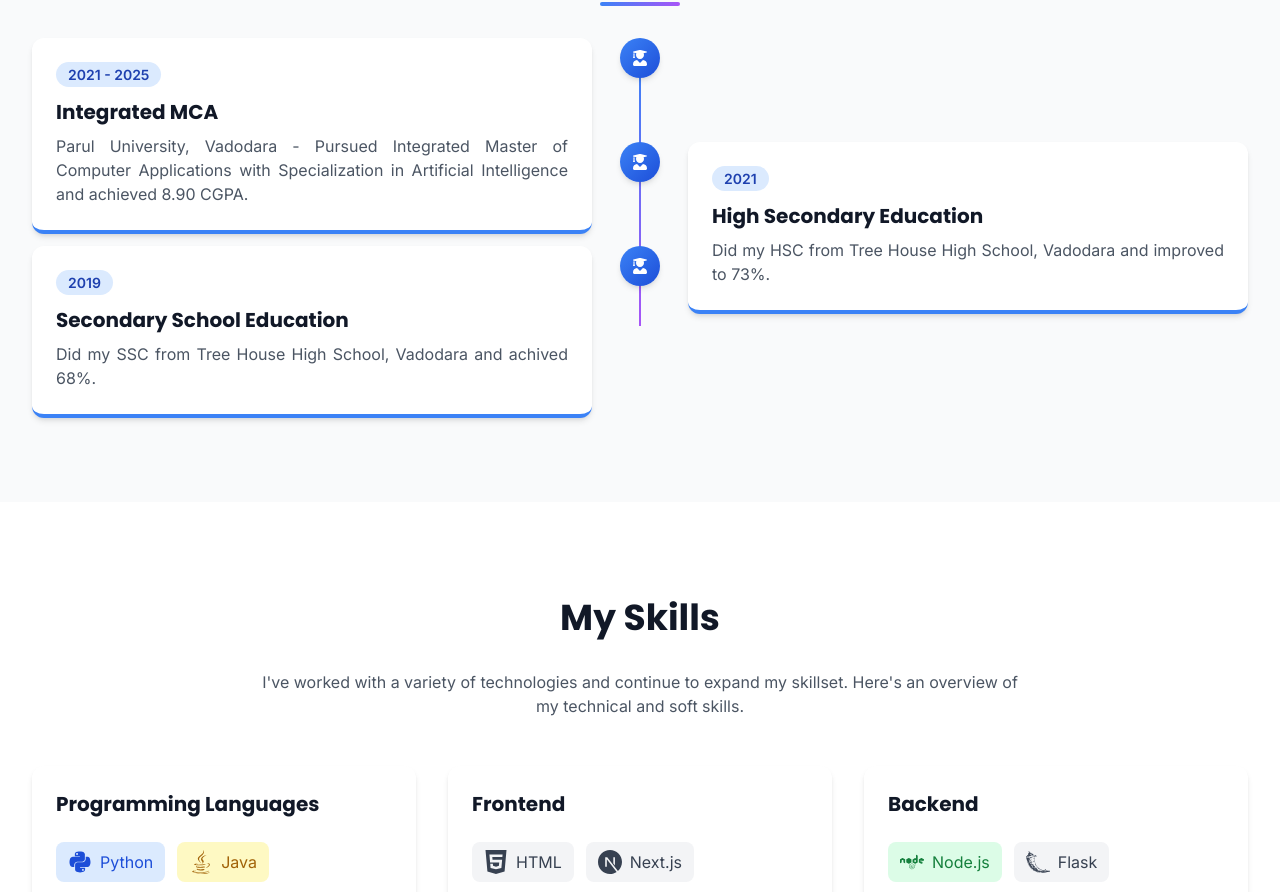
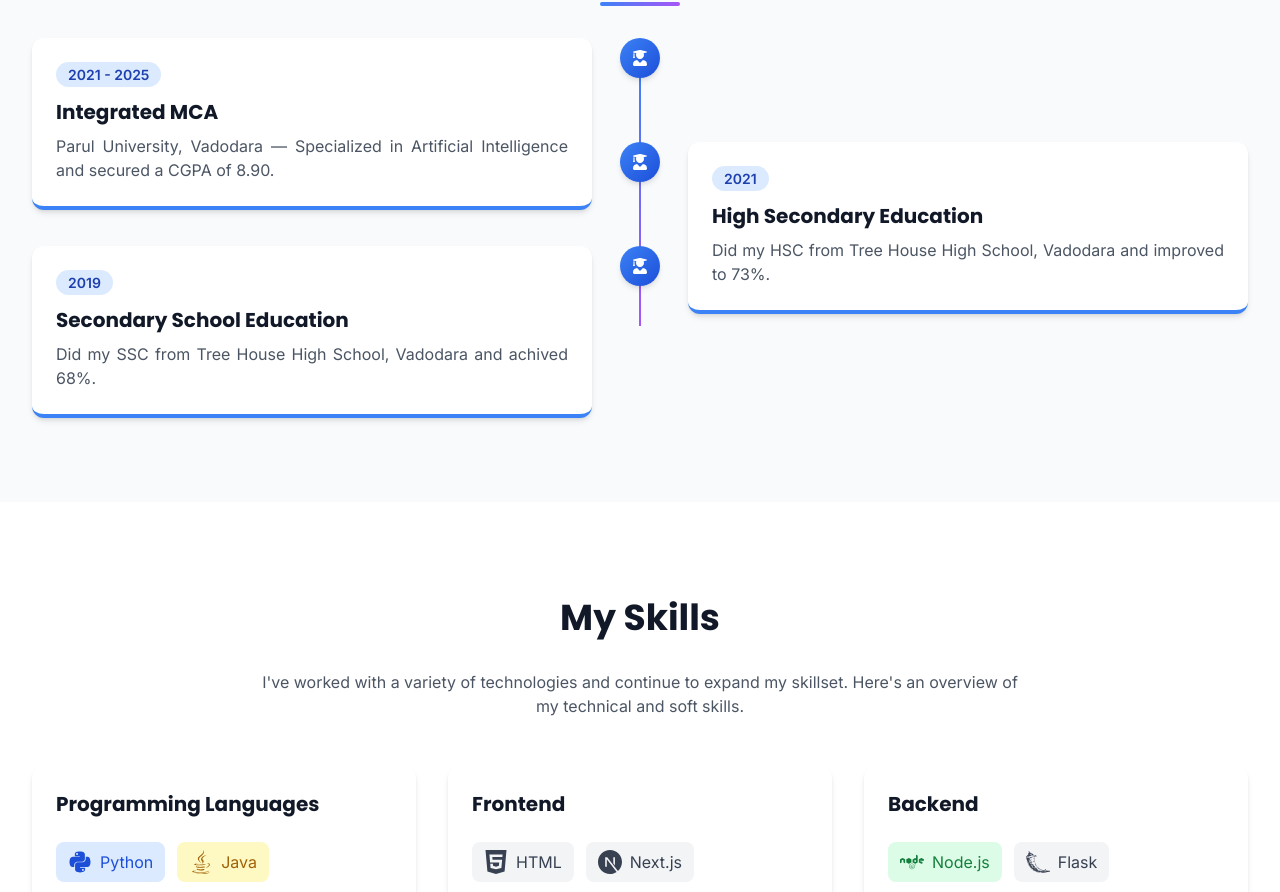
Before and after one commit to CrewArth/ArthValaPortfolio, a Next.js app: page / in a window 1280 px wide. Shown: the part 1538-2430 px from the top of the page. Built offline with nearby package versions, Linux system fonts and the light colour scheme.

Commit message:
education change

```diff
--- a/src/components/sections/About.tsx
+++ b/src/components/sections/About.tsx
@@ -16,7 +16,7 @@ const timelineItems: TimelineItem[] = [
   {
     year: "2021 - 2025",
     title: "Integrated MCA",
-    description: "Parul University, Vadodara - Pursued Integrated Master of Computer Applications with Specialization in Artificial Intelligence and achieved 8.90 CGPA.",
+    description: "Parul University, Vadodara — Specialized in Artificial Intelligence and secured a CGPA of 8.90.",
     type: "education",
   },
   {
```
